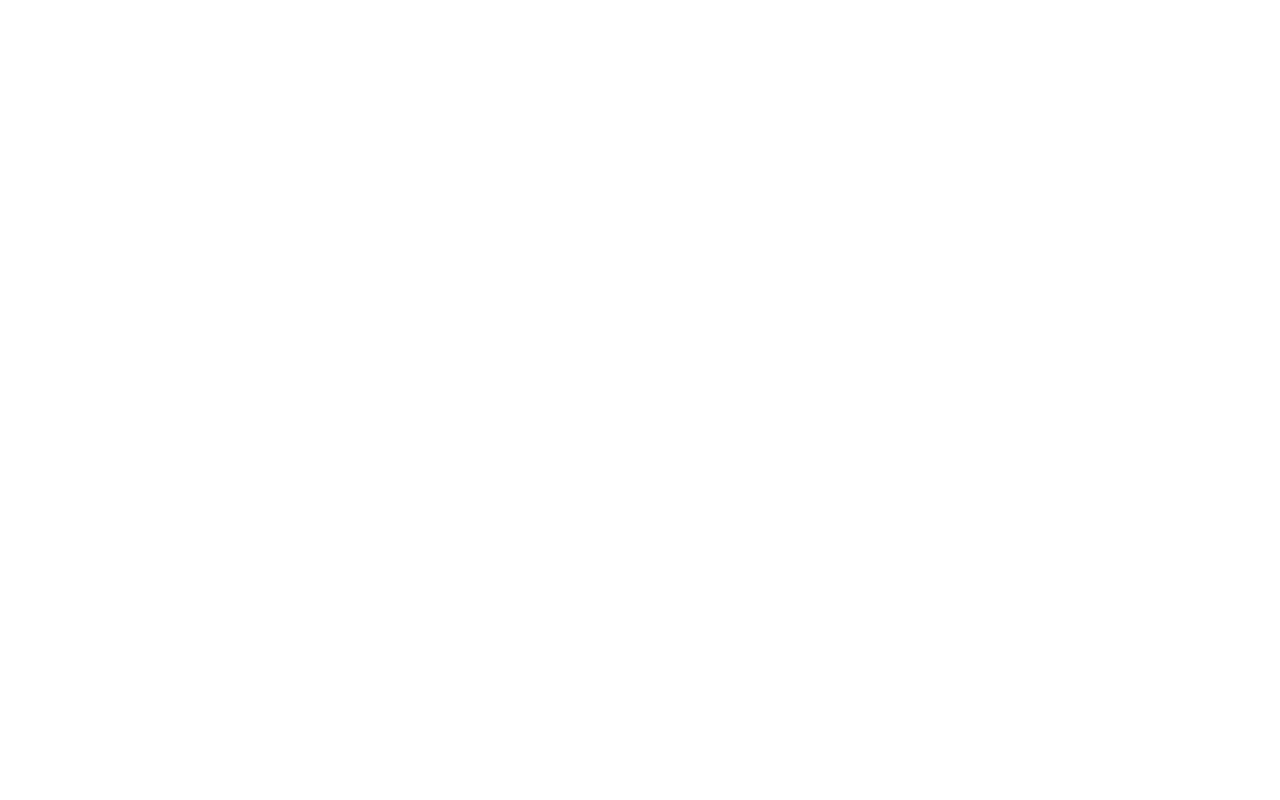
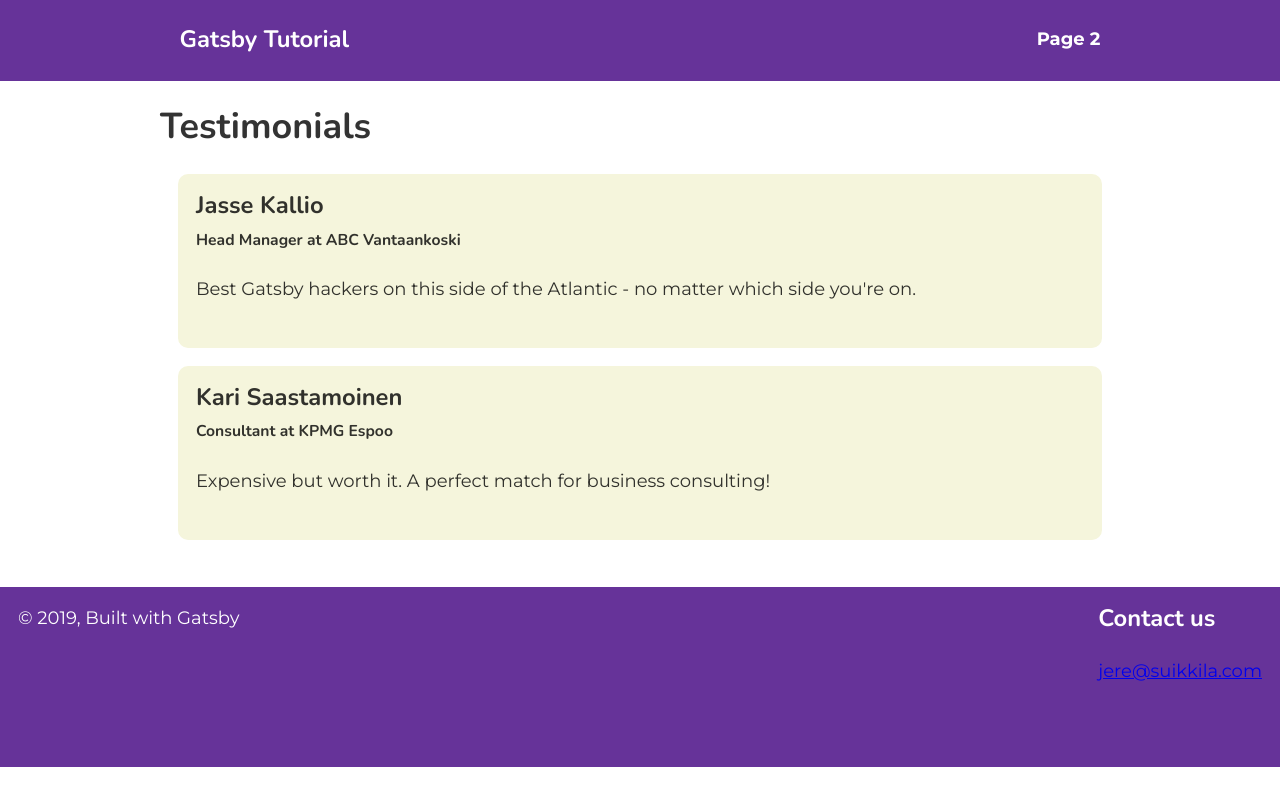
Before and after one commit to jeresuikkila/gatsby-tutorial, a Gatsby site: page /testimonials in a window 1280 px wide. Before the commit this address had no page. Built offline with nearby package versions, Linux system fonts and the light colour scheme; Gatsby itself is replaced by a stand-in of ours; some packages are replaced by stand-ins of ours.

Commit message:
JSON testimonials

```diff
--- a/gatsby-config.js
+++ b/gatsby-config.js
@@ -42,6 +42,14 @@
         pathToConfigModule: `src/utils/typography`,
       },
     },
+    // For JSON files
+    `gatsby-transformer-json`,
+    {
+      resolve: `gatsby-source-filesystem`,
+      options: {
+        path: `./src/data/`,
+      },
+    },
     // this (optional) plugin enables Progressive Web App + Offline functionality
     // To learn more, visit: https://gatsby.dev/offline
     // `gatsby-plugin-offline`,
--- a/package.json
+++ b/package.json
@@ -13,6 +13,7 @@
     "gatsby-plugin-sharp": "^2.2.20",
     "gatsby-plugin-typography": "^2.3.18",
     "gatsby-source-filesystem": "^2.1.21",
+    "gatsby-transformer-json": "^2.2.22",
     "gatsby-transformer-remark": "^2.6.41",
     "gatsby-transformer-sharp": "^2.2.13",
     "prop-types": "^15.7.2",
--- /dev/null
+++ b/src/components/testimonial.js
@@ -0,0 +1,25 @@
+import React from "react"
+import { rhythm } from "../utils/typography"
+
+const Testimonial = ({ firstName, lastName, company, jobTitle, body }) => {
+  return (
+    <div
+      style={{
+        backgroundColor: "beige",
+        borderRadius: "10px",
+        padding: "1rem",
+        margin: "1rem",
+      }}
+    >
+      <h3 style={{ marginBottom: rhythm(1 / 2) }}>
+        {firstName} {lastName}
+      </h3>
+      <h5>
+        {jobTitle} at {company}
+      </h5>
+      <p>{body}</p>
+    </div>
+  )
+}
+
+export default Testimonial
--- /dev/null
+++ b/src/data/testimonials/jasse-abc.json
@@ -0,0 +1,9 @@
+{
+  "firstName": "Jasse",
+  "lastName": "Kallio",
+  "company": "ABC Vantaankoski",
+  "jobTitle": "Head Manager",
+  "body": "Best Gatsby hackers on this side of the Atlantic - no matter which side you're on.",
+  "date": "2019-11-29",
+  "published": true
+}
--- /dev/null
+++ b/src/data/testimonials/kari-kpmg.json
@@ -0,0 +1,9 @@
+{
+  "firstName": "Kari",
+  "lastName": "Saastamoinen",
+  "company": "KPMG Espoo",
+  "jobTitle": "Consultant",
+  "body": "Expensive but worth it. A perfect match for business consulting!",
+  "date": "2019-10-04",
+  "published": true
+}
--- /dev/null
+++ b/src/pages/testimonials.js
@@ -0,0 +1,37 @@
+import React from "react"
+import { graphql } from "gatsby"
+import Layout from "../components/layout"
+import Testimonial from "../components/testimonial"
+
+export default ({ data }) => {
+  return (
+    <Layout>
+      <div>
+        <h1>Testimonials</h1>
+        {data.allTestimonialsJson.edges.map(({ node }, index) => (
+          <Testimonial {...node} />
+        ))}
+      </div>
+    </Layout>
+  )
+}
+
+export const query = graphql`
+  query {
+    allTestimonialsJson {
+      edges {
+        node {
+          id
+          firstName
+          lastName
+          jobTitle
+          company
+          body
+          published
+          date
+        }
+      }
+      totalCount
+    }
+  }
+`
--- a/src/templates/blog-post.js
+++ b/src/templates/blog-post.js
@@ -1,15 +1,16 @@
 import React from "react"
 import { graphql } from "gatsby"
 import Layout from "../components/layout"
-import { rhythm, scale } from "../utils/typography"
+import { rhythm } from "../utils/typography"
 
 export default ({ data }) => {
   const post = data.markdownRemark
   return (
     <Layout>
       <div>
-        {post.frontmatter.title}
-        <h1 style={{ marginBottom: rhythm(2), marginTop: rhythm(2) }}></h1>
+        <h1 style={{ marginBottom: rhythm(2), marginTop: rhythm(2) }}>
+          {post.frontmatter.title}
+        </h1>
         <div dangerouslySetInnerHTML={{ __html: post.html }} />
       </div>
     </Layout>
```
Also changed, not shown: 1 other file.
